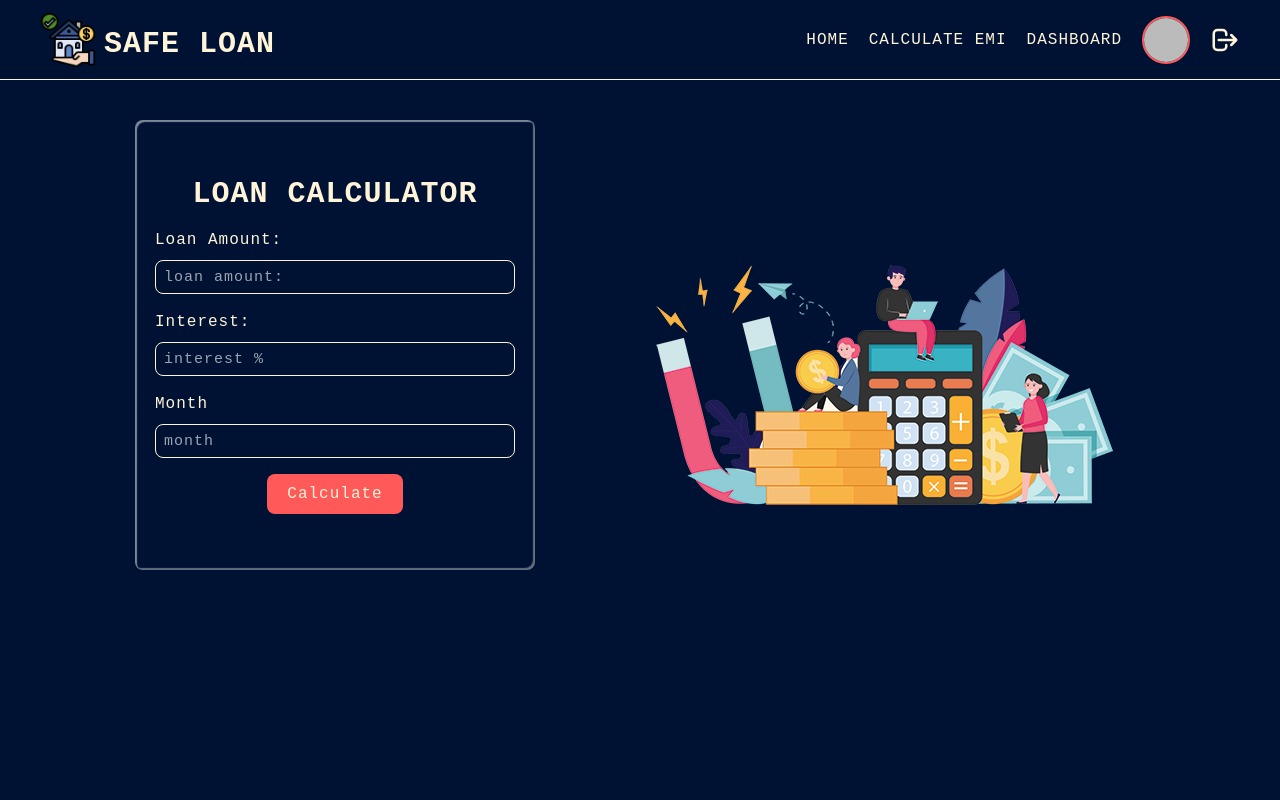
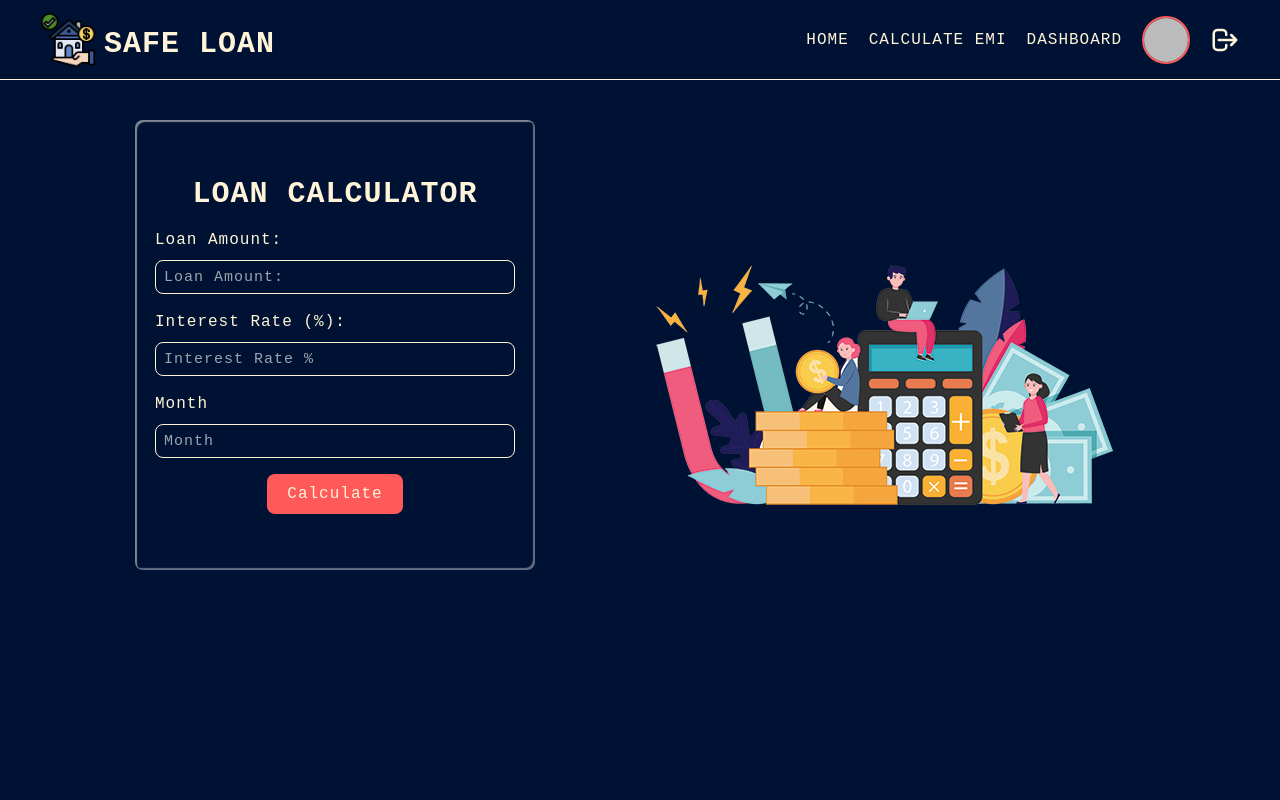
Before and after one commit to mostafizurRahaman/safe-loan, a React (Create React App) app: page /get-loan in a window 1280 px wide. Shown: the top 800 px of the page. Built offline with nearby package versions, Linux system fonts and the light colour scheme; no server answers; sample sign-in values are in the browser's storage.

Commit message:
emi calculator is designed and data configured

```diff
--- a/src/Pages/CalculateImi/CalculateImi.js
+++ b/src/Pages/CalculateImi/CalculateImi.js
@@ -1,37 +1,114 @@
-import React from 'react';
+import React, { useState } from "react";
+import { useForm } from "react-hook-form";
 import imiCalculator from "../../Assets/emiCalculator.png";
+import ErrorMessage from "../../Components/ErrorMessage/ErrorMessage";
 const CalculateImi = () => {
+   const [emiDetails, setEmiDetails] = useState(null);
+
+   const {register, handleSubmit, formState: {errors}} = useForm();
+
+   const onSubmit = (data) => {
+      const loanAmount = data.loanAmount;
+      const interestRate = data.interestRate;
+      const monthlyInterestRate = interestRate / (12*100);
+      const month = data.month;
+      const additionR = Math.pow(1+monthlyInterestRate, month);
+      const substractR = additionR -1;
+      const emi = (loanAmount * monthlyInterestRate *(additionR / substractR)).toPrecision(5);
+      const totalAmount =  month * parseFloat(emi);
+      const totalInterest = Math.floor(totalAmount - loanAmount);
+      console.log(emi);
+      console.log(totalAmount);
+      console.log(totalInterest);
+      const emiObject  = {
+         loan: parseFloat(loanAmount),
+         Interest: parseFloat(interestRate),
+         month: parseFloat(month),
+         monthlyEmi: parseFloat(emi) ,
+         totalAmount: totalAmount,
+         totalInterest: totalInterest
+      }
+      setEmiDetails(emiObject);
+   }
+
+
    return (
-      <div className='min-h-screen my_calculator_imi py-10 bg-primary   px-5 md:px-10'>
-         <div className='flex items-center justify-center gap-5 md:flex-row flex-col-reverse '>
-               <div className='md:w-1/2 w-full   flex items-center justify-center '>
-                  <form className='text-accent capitalize  bg-primary p-5 py-14 rounded-lg flex gap-4 flex-col w-[400px]  myForm'>
-                        <div className='text-3xl font-bold  uppercase text-center '>
-                           <h2>Loan Calculator</h2>
-                        </div>
-                     <div className='flex flex-col gap-2 '>
+      <div className="min-h-screen my_calculator_imi py-10 bg-primary   px-5 md:px-10">
+         <section>
+            <div className="flex items-center justify-center gap-5 md:flex-row flex-col-reverse ">
+               <div className="md:w-1/2 w-full   flex items-center justify-center ">
+                  <form className="text-accent capitalize  bg-primary p-5 py-14 rounded-lg flex gap-4 flex-col w-[400px]  myForm"   onSubmit={handleSubmit(onSubmit)}>
+                     <div className="text-3xl font-bold  uppercase text-center ">
+                        <h2>Loan Calculator</h2>
+                     </div>
+                     <div className="flex flex-col gap-2 ">
                         <label htmlFor="loan-amount">Loan amount: </label>
-                        <input  type="number" id="loan-amount" placeholder="loan amount: "  className="text-base font-medium border-accent border lg:w-full  rounded-lg px-2 py-1 placeholder:text-[15px] bg-primary text-secondary  " />
+                        <input
+                           type="number"
+                           id="loan-amount"
+                           placeholder="loan amount: "
+                           className="text-base font-medium border-accent border lg:w-full  rounded-lg px-2 py-1 placeholder:capitalize  placeholder:text-[15px] bg-primary text-secondary  "
+                           {...register('loanAmount', {required: "must enter loan amount" , pattern: {value: /^\d*[1-9]\d*$/, message: "loan amount must be positive" }})}
+                        />
+                        {
+                           errors?.loanAmount && <ErrorMessage>{errors?.loanAmount?.message}</ErrorMessage>
+                        }
                      </div>
-                     <div className='flex gap-2  flex-col '>
-                        <label htmlFor="interest">Interest:</label>
-                        <input type="number" id='interest' placeholder="interest %" className="text-base font-medium border-accent border lg:w-full  rounded-lg px-2 py-1 placeholder:text-[15px] bg-primary text-secondary  "/>
+                     <div className="flex gap-2  flex-col ">
+                        <label htmlFor="interest">Interest Rate (%):</label>
+                        <input
+                           type="number"
+                           id="interestRate"
+                           placeholder="interest rate %"
+                           className="text-base font-medium border-accent border lg:w-full  rounded-lg px-2 py-1 placeholder:capitalize placeholder:text-[15px] bg-primary text-secondary  "
+                           // min="0"
+                           // max="100"
+                           {
+                              ...register("interestRate", {required: 'must enter an interest', pattern: {value: /^(?!00?\.00$)\d{1,2}(?:\.\d{1,2})?$/ , message: "interest between 0 to 100"} })
+                           }
+                        />
+                        {
+                           errors?.interestRate && <ErrorMessage>{errors?.interestRate?.message}</ErrorMessage>
+                        }
                      </div>
-                     <div className='flex gap-2  flex-col '>
+                     <div className="flex gap-2  flex-col ">
                         <label htmlFor="month">month</label>
-                        <input type="number" placeholder="month" id='month'  className="text-base font-medium border-accent border lg:w-full  rounded-lg px-2 py-1 placeholder:text-[15px] bg-primary text-secondary  " />
+                        <input
+                           type="number"
+                           placeholder="month"
+                           id="month"
+                           className="text-base font-medium border-accent border lg:w-full placeholder:capitalize  rounded-lg px-2 py-1 placeholder:text-[15px] bg-primary text-secondary  "
+                           {
+                              ...register('month', {required: "specify the month",  pattern: {value: /^\d*[1-9]\d*$/, message: "month must be positive" }})
+                           }
+                        />
+                        {
+                           errors?.month && <ErrorMessage> {errors?.month?.message}</ErrorMessage>
+                        }
                      </div>
-                     <div className='flex items-center justify-center '>
-                        <button className='rounded-lg  hover:bg-white hover:text-primary duration-1000 transition-all px-5 py-2 bg-secondary '>Calculate</button>
+                     <div className="flex items-center justify-center ">
+                        <button className="rounded-lg  hover:bg-white hover:text-primary duration-1000 transition-all px-5 py-2 bg-secondary ">
+                           Calculate
+                        </button>
                      </div>
                   </form>
                </div>
-               <div className='md:w-1/2 w-full'>
+               <div className="md:w-1/2 w-full">
                   <div>
                      <img src={imiCalculator} alt="imi calculator" />
                   </div>
                </div>
-         </div>
+            </div>
+         </section>
+         {
+            emiDetails &&
+            <section>
+                <form>
+
+
+                </form>
+            </section>
+         }
       </div>
    );
 };
```
